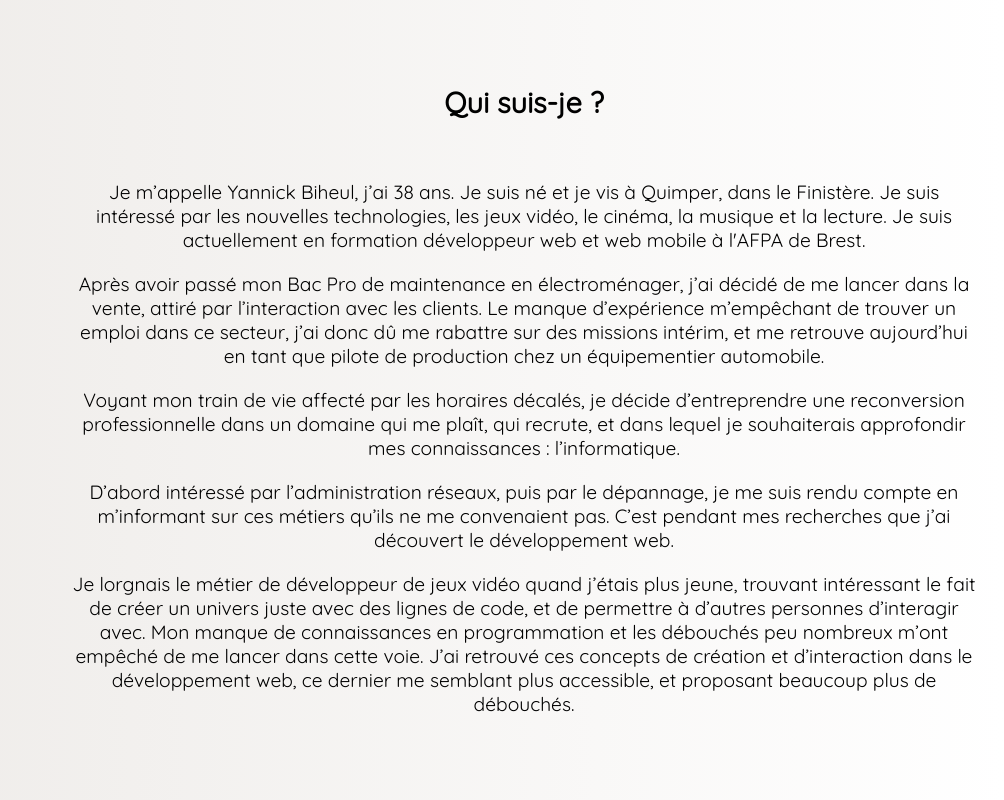
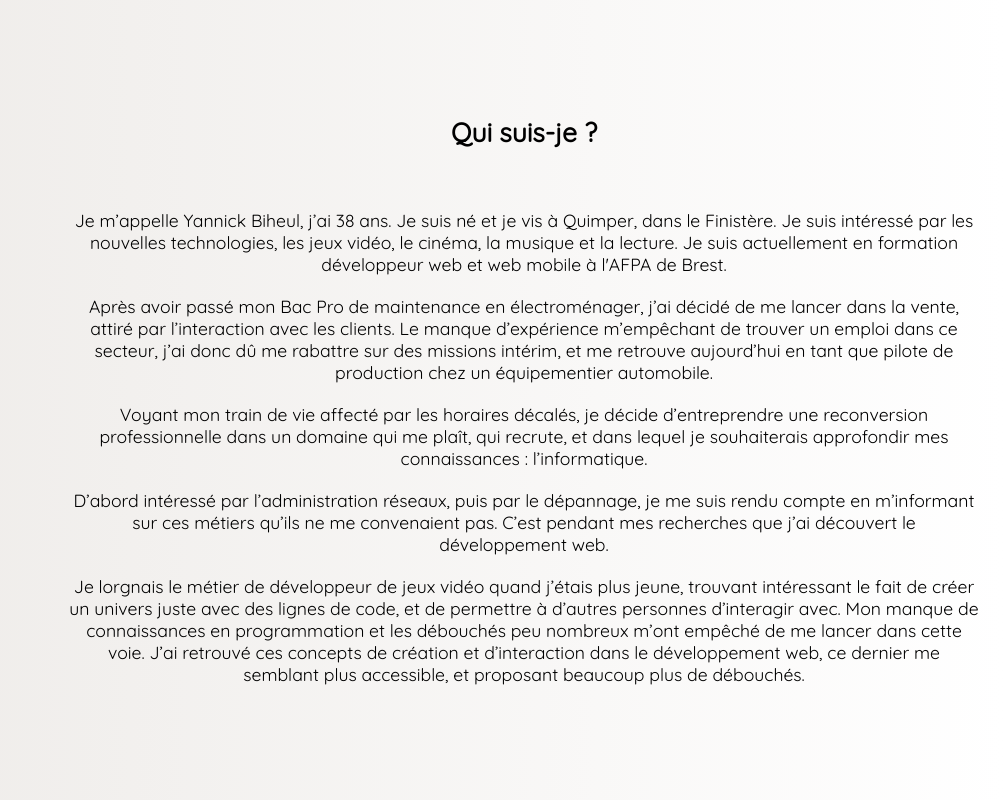
Before and after one commit to yannickbiheul/DWWM, a plain HTML site: page PROJET 1 - CV/cvGrid.html in a window 1280 px wide. Shown: the part 800-1600 px from the top of the page, 276-1280 px from the left. Drawn offline with nearby package versions, Linux system fonts and the light colour scheme.

Commit message:
Essai responsive presentation

```diff
--- a/PROJET 1 - CV/css/cvGrid.css
+++ b/PROJET 1 - CV/css/cvGrid.css
@@ -239,13 +239,17 @@ nav a:hover {
 
 
 
-@media screen and (max-height: 600px) {
+@media screen and (max-height: 800px) {
     .nom h1 {
         font-size: 3.5em;
     }
 
     #maPhoto2 {
         width: 150px;
+    }
+
+    .containerPresentation {
+        font-size: 1.1em;
     }
 }
 
```
